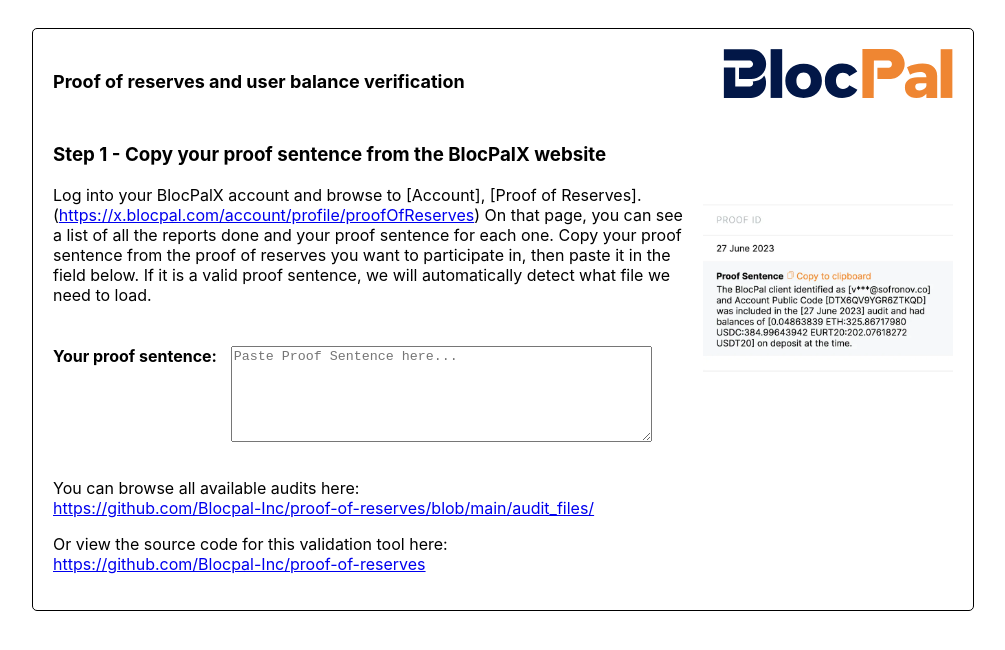
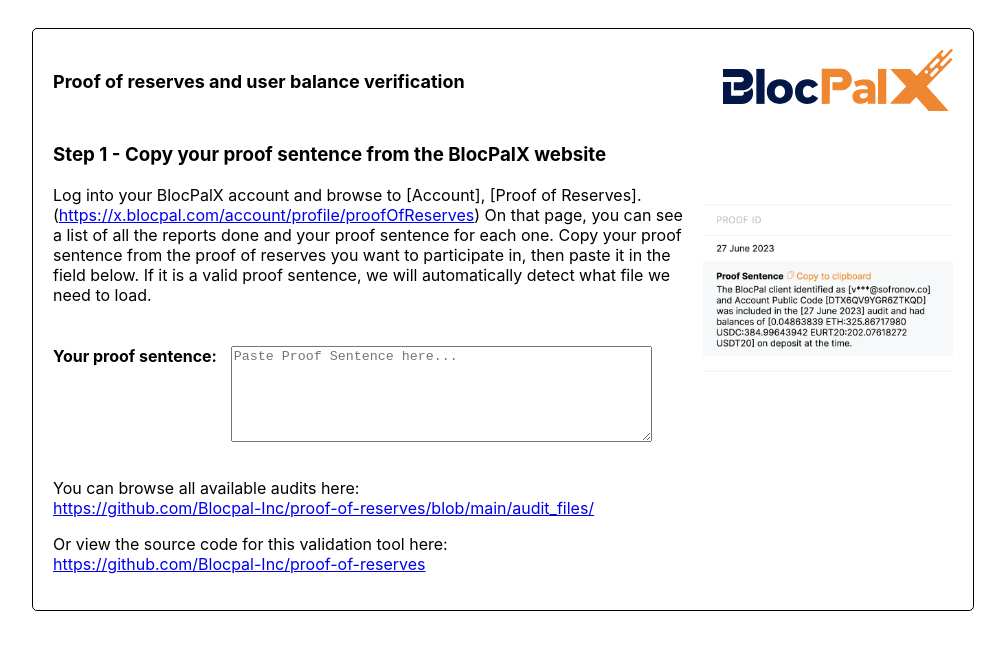
Before and after one commit to Blocpal-Inc/proof-of-reserves, a website: page index.html in a window 1280 px wide. Shown: the whole page, without its empty margins (137-1142 px from the left). Drawn offline with nearby package versions, Linux system fonts and the light colour scheme.

Commit message:
blocpal logo -> blocpalx logo

```diff
--- a/index.html
+++ b/index.html
@@ -10,7 +10,7 @@
 	<body>
 		<div class="container">
 			<div>
-				<div style="float: right;"><img src="images/blocpal-logo.svg" width="230px" style="vertical-align: middle;"/></div>
+				<div style="float: right;"><img src="images/blocpal-logo-onlight.svg" width="230px" style="vertical-align: middle;"/></div>
 				<div style="padding-top: 10px;"><h1 style="font-size: large;">Proof of reserves and user balance verification</h1></div>
 			</div>
 			<br>
```
Also changed, not shown: root-hash-generator.html (+1 -1 lines), images/blocpal-logo-onlight.svg (added).
